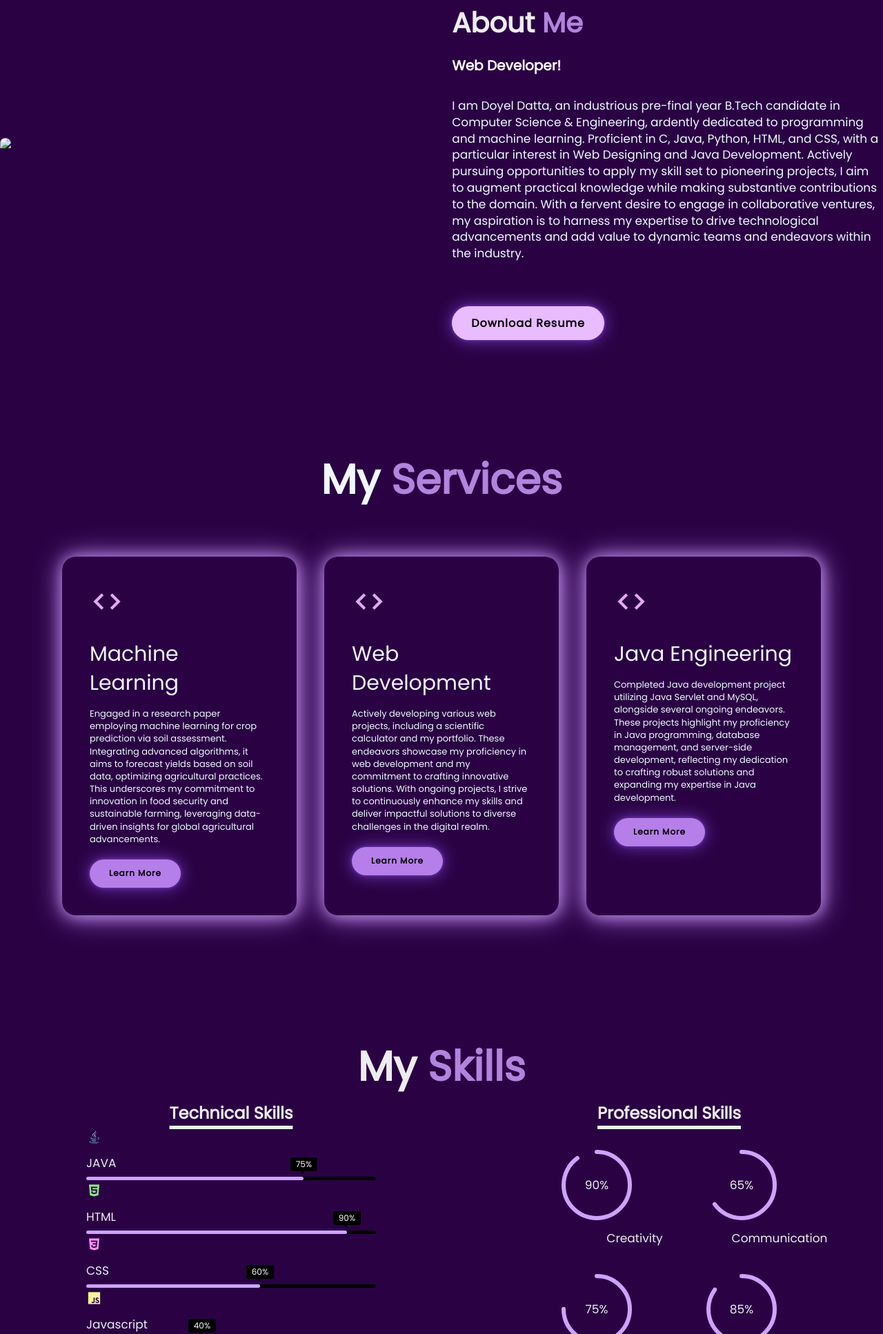
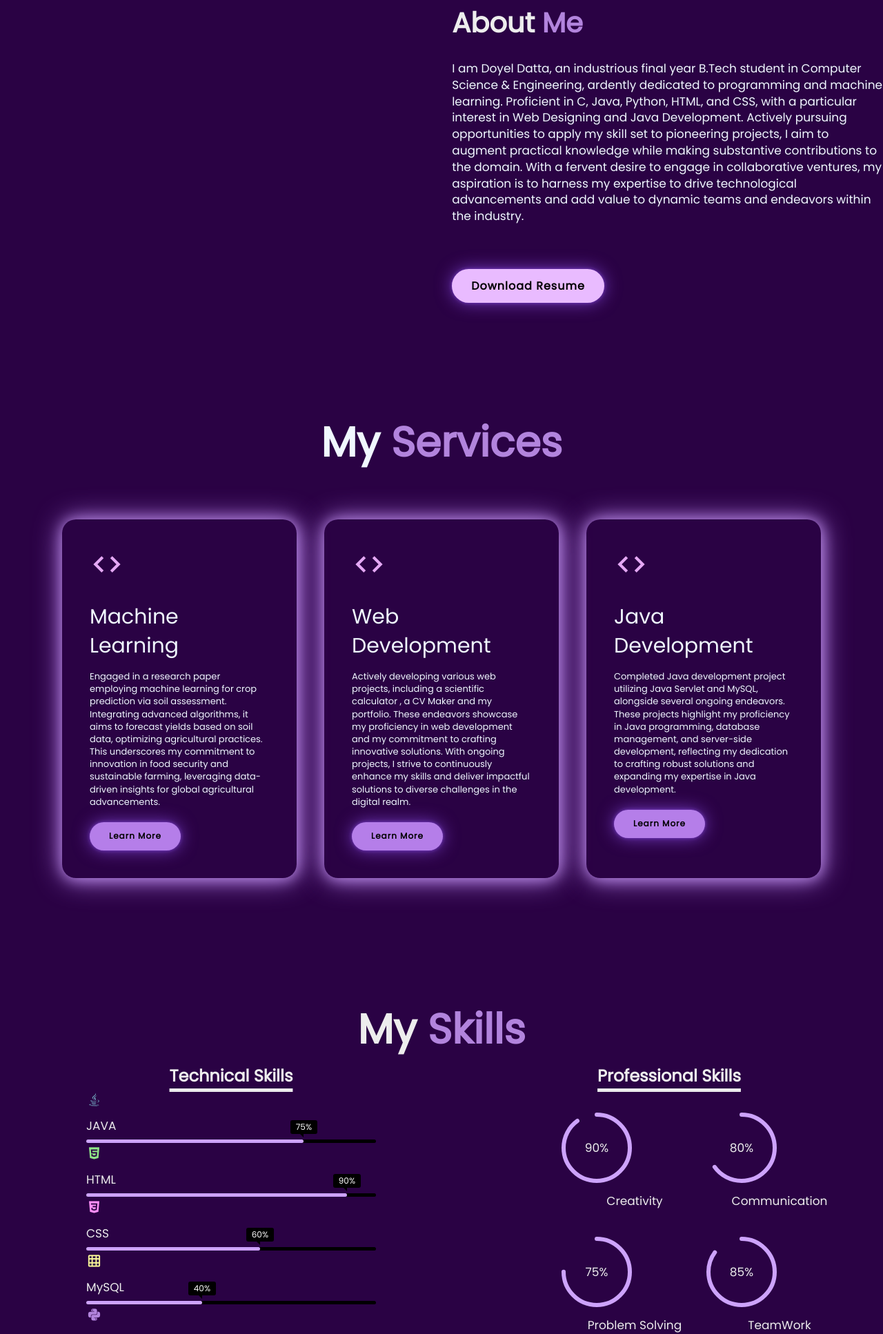
Before and after one commit to DoyelDatta/Portfolio, a plain HTML site: page index.html in a window 1280 px wide. Shown: the part 866-2800 px from the top of the page at 69% size. Drawn offline with nearby package versions, Linux system fonts and the light colour scheme.

Commit message:
Update index.html

```diff
--- a/index.html
+++ b/index.html
@@ -29,7 +29,7 @@
            <br><br><h3>Hello! I am </h3>
             <h1>Doyel Datta</h1>
             <h3>And I'm a <span class="text"></span></h3>
-            <p>A driven pre-final year Computer Science & Engineering student, adept in C, Java, Python, HTML, CSS, and Machine Learning. Eager to apply expertise towards pioneering projects while gaining practical experience and furthering knowledge.</p>
+            <p>A driven final year Computer Science & Engineering student, adept in C, Java, MySQL, HTML, CSS, and Machine Learning. Eager to apply expertise towards pioneering projects while gaining practical experience and furthering knowledge.</p>
             <div class="home-sci">
                 <a href="https://github.com/DoyelDatta" style="--i:7"><i class='bx bxl-github'></i></a>
                 <a href="https://twitter.com/datta94832" style="--i:8"><i class='bx bxl-twitter' ></i></a>
@@ -43,13 +43,13 @@
     </section>
     <section class="about" id="about">
      <div class="about-img">
-        <img src="#">
+        <img src="">
      </div>
      <div class="about-text">
         <h2>About<span> Me</span></h2>
-        <h4>Web Developer!</h4>
-        <p>I am Doyel Datta, an industrious pre-final year B.Tech candidate in Computer Science & Engineering, ardently dedicated to programming and machine learning. Proficient in C, Java, Python, HTML, and CSS, with a particular interest in Web Designing and Java Development. Actively pursuing opportunities to apply my skill set to pioneering projects, I aim to augment practical knowledge while making substantive contributions to the domain. With a fervent desire to engage in collaborative ventures, my aspiration is to harness my expertise to drive technological advancements and add value to dynamic teams and endeavors within the industry.</p>
-        <a href="resumeDoyel.pdf" download class="btn-box">Download Resume</a>
+        <br>
+        <p>I am Doyel Datta, an industrious final year B.Tech student in Computer Science & Engineering, ardently dedicated to programming and machine learning. Proficient in C, Java, Python, HTML, and CSS, with a particular interest in Web Designing and Java Development. Actively pursuing opportunities to apply my skill set to pioneering projects, I aim to augment practical knowledge while making substantive contributions to the domain. With a fervent desire to engage in collaborative ventures, my aspiration is to harness my expertise to drive technological advancements and add value to dynamic teams and endeavors within the industry.</p>
+        <a href="finalResumeDoyel.pdf" download class="btn-box">Download Resume</a>
      </div>
     </section>
     <section>
@@ -67,12 +67,12 @@
                     <div>
                         <i class='bx bx-code' style='color:#e5a8f5' ></i>
                         <h2>Web Development</h2>
-                        <p>Actively developing various web projects, including a scientific calculator and my portfolio. These endeavors showcase my proficiency in web development and my commitment to crafting innovative solutions. With ongoing projects, I strive to continuously enhance my skills and deliver impactful solutions to diverse challenges in the digital realm.</p>
+                        <p>Actively developing various web projects, including a scientific calculator , a CV Maker and my portfolio. These endeavors showcase my proficiency in web development and my commitment to crafting innovative solutions. With ongoing projects, I strive to continuously enhance my skills and deliver impactful solutions to diverse challenges in the digital realm.</p>
                         <a href="#" class="read">Learn More</a>
                     </div>
                     <div>
                         <i class='bx bx-code' style='color:#e5a8f5' ></i>
-                        <h2>Java Engineering</h2>
+                        <h2>Java Development</h2>
                         <p>Completed Java development project utilizing Java Servlet and MySQL, alongside several ongoing endeavors. These projects highlight my proficiency in Java programming, database management, and server-side development, reflecting my dedication to crafting robust solutions and expanding my expertise in Java development.</p>
                         <a href="#" class="read">Learn More</a>
                     </div>
@@ -109,9 +109,9 @@
                         <span></span>
                     </div>
                 </div>
-                <div class="bar"><i style=color:#f8f797 class="bx bxl-javascript"></i>
+                <div class="bar"><i style=color:#f8f797 class="bx bx-grid"></i>
                     <div class="info">
-                        <span>Javascript</span>
+                        <span>MySQL</span>
                     </div>
                     <div class="progress-line javascript">
                         <span></span>
@@ -143,7 +143,7 @@
                     <circle class="progress-bar" cx="100" cy="100" r="80"></circle>
                     <circle class="path path-2" cx="100" cy="100" r="80"></circle>
                 </svg>
-                <div class="percentage">65%</div>
+                <div class="percentage">80%</div>
                 <div class="text">Communication</div>
             </div>
             <div class="radial-bar">
@@ -200,16 +200,16 @@
                                 <a href="https://doyeldatta.github.io/CV-Builder/"><i class='bx bx-link-external' style="color:#9743f7"></i></a>
                         </div>
                     </div>
-                    <!-- <div class="row">
-                        <img src="Screenshot (61).png">
+                    <div class="row">
+                        <img src="expenseimg.png">
                         <div class="layer">
-                            <h5>Online CV Builder</h5>
-                            <p> ➢A responsive platform for making CVs for various devices.
-                                <br>➢ Developed using HTML, CSS and JavaScript.
-                                <br>➢ Deployed using Github.</p>
-                                <a href="https://doyeldatta.github.io/CV-Builder/"><i class='bx bx-link-external' style="color:#9743f7"></i></a>
+                            <h5>Online Expense Tracker</h5>
+                            <p> ➢User-friendly personal expense tracker and budget manager.
+                               <br> ➢ Developed using Java Servlet, MySQL & Apache Tomcat.
+                               <br> ➢ Deployed using Github.</p>
+                                <a href="https://doyeldatta.github.io/Expense_tracker/"><i class='bx bx-link-external' style="color:#9743f7"></i></a>
                         </div>
-                    </div> image should be of dimension 576*296-->
+                    </div><!--  image should be of dimension 576*296-->
 
         </div>
     </section>
```
